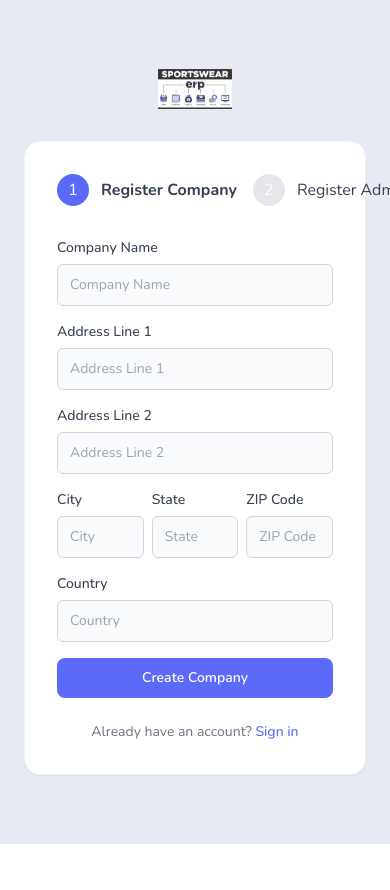
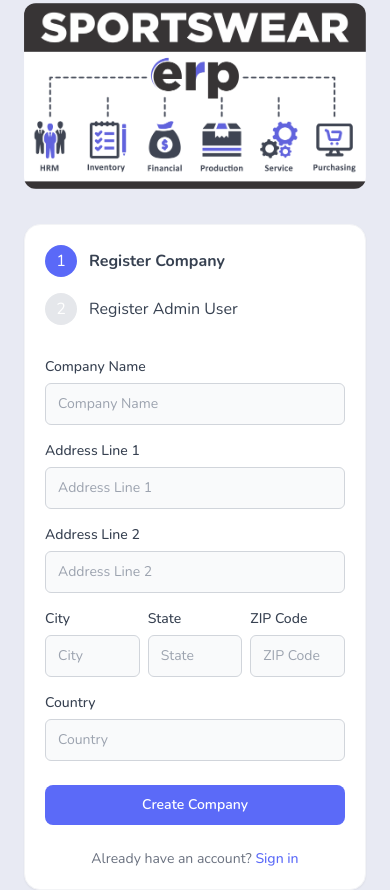
Before and after one commit to Nova-Sports/erp-frontend, a React (Vite) app: page /register in a window 390 px wide. Before the commit the page ends 844 px from the top, so only its background shows below. Built offline with nearby package versions, Linux system fonts and the light colour scheme.

Commit message:
feat: improve layout and styling in LoginPage and RegisterPage components

```diff
--- a/src/components/auth/LoginPage.jsx
+++ b/src/components/auth/LoginPage.jsx
@@ -109,13 +109,13 @@ export default function LoginPage() {
 
       {/* ── Right Form Panel ── */}
       <div className="flex-1 flex items-center justify-center bg-page p-6">
-        <div className="w-full max-w-md">
+        <div className="w-full max-w-lg pb-8">
           {/* Mobile logo */}
           <Link
             to="/"
-            className="flex lg:hidden items-center justify-center mb-8"
+            className="flex lg:hidden items-center justify-center mb-12 h-48"
           >
-            <AppLogo height="h-10" />
+            <AppLogo width={"rounded-xl"} />
           </Link>
 
           <div className="bg-white rounded-2xl border border-gray-100 shadow-sm p-8">
--- a/src/components/auth/Register/RegisterCompany.jsx
+++ b/src/components/auth/Register/RegisterCompany.jsx
@@ -261,8 +261,9 @@ export default function RegisterCompany() {
             />
           </div>
         </div>
-
-        <SubmitButton />
+        <div className="pt-1">
+          <SubmitButton />
+        </div>
       </form>
     </div>
   );
--- a/src/components/auth/Register/RegisterPage.jsx
+++ b/src/components/auth/Register/RegisterPage.jsx
@@ -61,22 +61,22 @@ export default function RegisterPage() {
       </div>
 
       {/* ── Right Form Panel ── */}
-      <div className="flex-1 flex items-center justify-center bg-page p-6 overflow-y-auto">
-        <div className="w-full max-w-lg py-8">
+      <div className="flex-1 flex items-center justify-center bg-page px-6 overflow-y-auto">
+        <div className="w-full max-w-lg ">
           {/* Mobile logo */}
           <Link
             to="/"
-            className="flex lg:hidden items-center justify-center mb-8"
+            className="flex lg:hidden items-center justify-center mb-8 h-48"
           >
-            <AppLogo height="h-10" />
+            <AppLogo width={"rounded-xl"} />
           </Link>
 
-          <div className="bg-white rounded-2xl border border-gray-100 shadow-sm p-8">
+          <div className="bg-white rounded-2xl border border-gray-100 shadow-sm p-5 md:p-8">
             {/*=======================================
                     Show Steps
             ========================================= */}
 
-            <div className="flex items-center justify-between  gap-2">
+            <div className="flex md:flex-row flex-col md:items-center justify-between gap-4 md:gap-2">
               {/* ========== Step 1 : Register Company ==================== */}
               <div className="flex items-center gap-3 shrink-0">
                 <div
@@ -93,7 +93,9 @@ export default function RegisterPage() {
               </div>
 
               {/* ===== Divider ======== */}
-              <div className="border-t border-gray-300 w-full"> </div>
+              <div className="border-t hidden md:block border-gray-300 w-full">
+                {" "}
+              </div>
 
               {/* ========== Step 2 : Register Admin User ==================== */}
               <div className="flex items-center gap-3 shrink-0">
```
